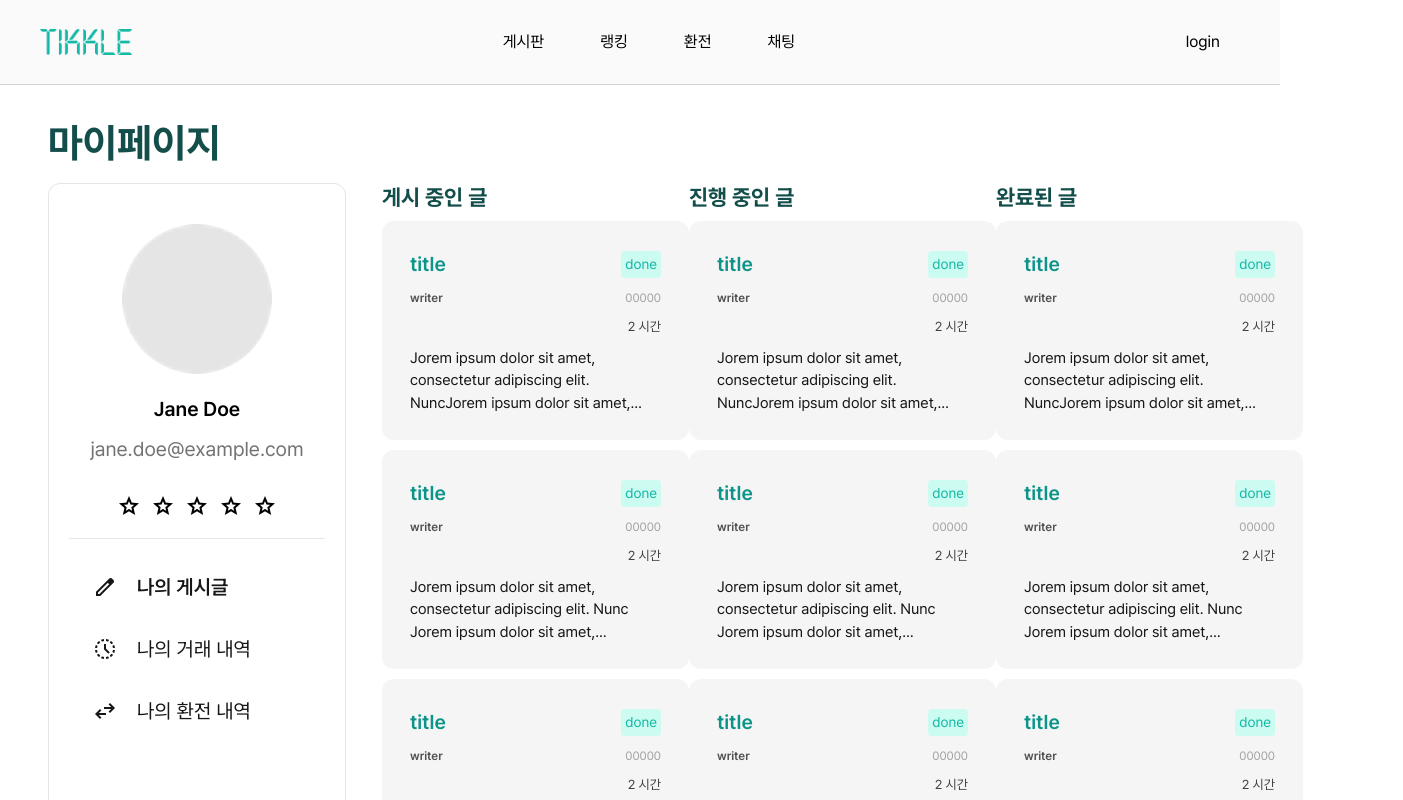
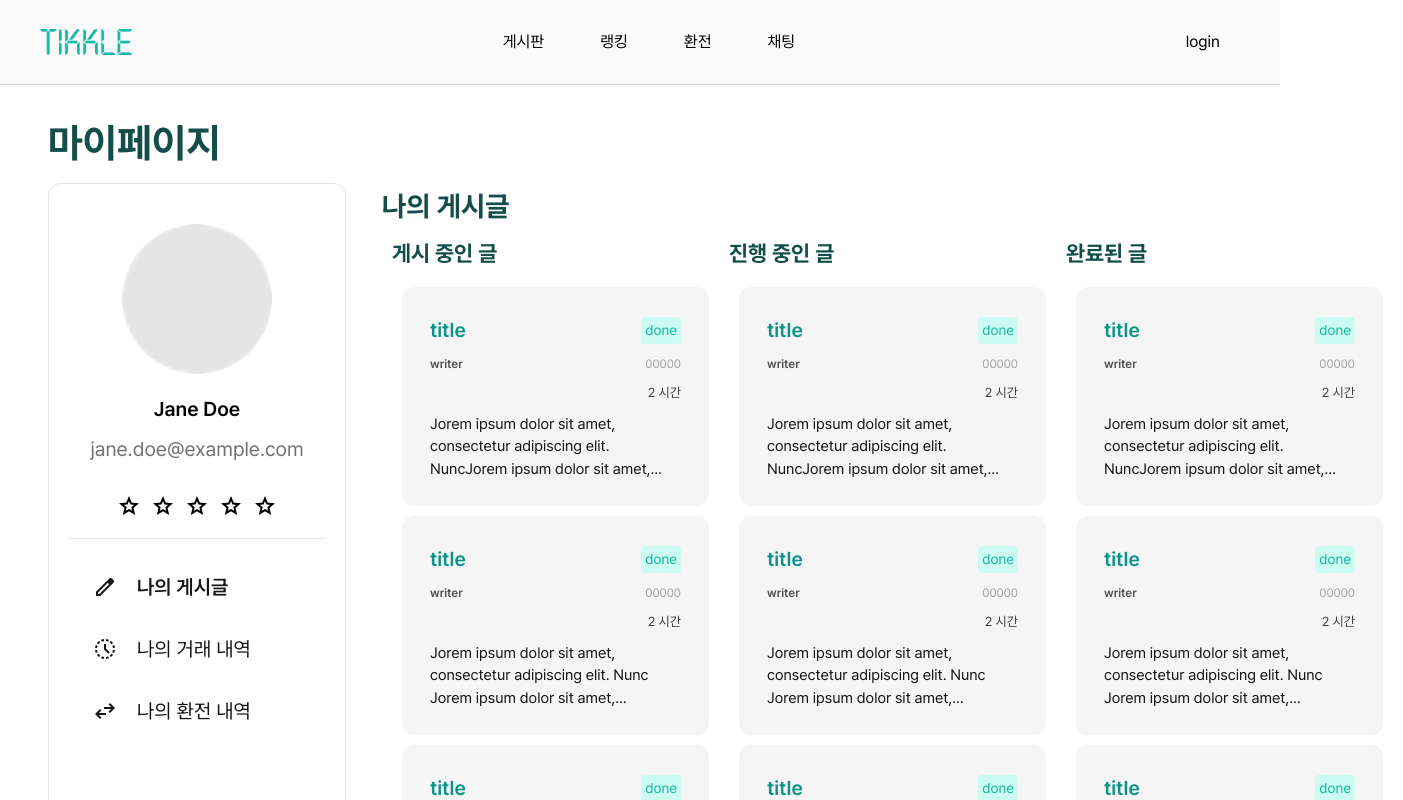
Before and after one commit to tikkle-a501/tikkle, a Next.js app in the folder front/tikkle/: page /mypage/activity in a window 1280 px wide. Shown: the top 800 px of the page, 1403 px wide, since content can reach past the window. Built offline with nearby package versions, Linux system fonts and the light colour scheme.

Commit message:
feat: 마이페이지-나의 게시글 페이지 마크업

```diff
--- a/front/tikkle/src/app/mypage/activity/page.tsx
+++ b/front/tikkle/src/app/mypage/activity/page.tsx
@@ -3,12 +3,17 @@ import BoardCard from "@/components/card/BoardCard";
 export default function Activity() {
   return (
     <>
+      <div className="flex flex-col gap-10">
+        <span className="py-6 text-28 font-bold leading-34 text-teal-900">
+          나의 게시글
+        </span>
+        <div className="flex flex-row gap-10 px-10">
           {/* 게시중인 글 */}
           <div className="flex flex-col gap-10">
             <span className="text-22 font-bold leading-28 text-teal-900">
               게시 중인 글
             </span>
-        <div className="scrollbar-hidden flex h-[50rem] flex-col gap-10 overflow-y-auto">
+            <div className="scrollbar-hidden flex h-[44rem] flex-col gap-10 overflow-y-auto p-10">
               <BoardCard
                 title="title"
                 writer="writer"
@@ -58,7 +63,7 @@ export default function Activity() {
             <span className="text-22 font-bold leading-28 text-teal-900">
               진행 중인 글
             </span>
-        <div className="scrollbar-hidden flex h-[50rem] flex-col gap-10 overflow-y-auto">
+            <div className="scrollbar-hidden flex h-[44rem] flex-col gap-10 overflow-y-auto p-10">
               <BoardCard
                 title="title"
                 writer="writer"
@@ -108,7 +113,7 @@ export default function Activity() {
             <span className="text-22 font-bold leading-28 text-teal-900">
               완료된 글
             </span>
-        <div className="scrollbar-hidden flex h-[50rem] flex-col gap-10 overflow-y-auto">
+            <div className="scrollbar-hidden flex h-[44rem] flex-col gap-10 overflow-y-auto p-10">
               <BoardCard
                 title="title"
                 writer="writer"
@@ -153,6 +158,8 @@ export default function Activity() {
               />
             </div>
           </div>
+        </div>
+      </div>
     </>
   );
 }
--- a/front/tikkle/src/app/mypage/layout.tsx
+++ b/front/tikkle/src/app/mypage/layout.tsx
@@ -25,7 +25,7 @@ export default function ChatLayout({
             rate={testData.rate}
           />
         </div>
-        <div className="flex w-full justify-between">{children}</div>
+        <div className="flex w-full justify-between gap-10">{children}</div>
       </div>
     </>
   );
--- a/front/tikkle/src/app/mypage/trade/page.tsx
+++ b/front/tikkle/src/app/mypage/trade/page.tsx
@@ -1,3 +1,10 @@
 export default function Trade() {
-  return <div>Trade</div>;
+  return (
+    <div className="flex flex-col gap-10">
+      <span className="text-22 font-bold leading-28 text-teal-900">
+        나의 거래 내역
+      </span>
+      <div className="flex"></div>
+    </div>
+  );
 }
```
Lines whose indentation alone changed are shown as unchanged.
